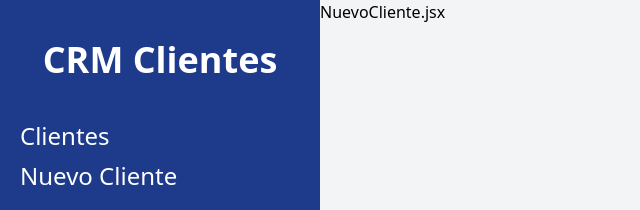
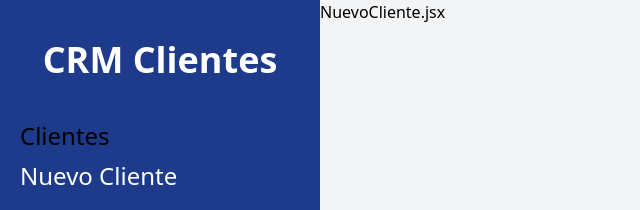
Before and after one commit to joelc24/crm-react, a React (Vite) app: page /clientes/nuevo in a window 1280 px wide. Shown: the top 210 px of the page, without its empty margins (0-640 px from the left). Built offline with nearby package versions, Linux system fonts and the light colour scheme.

Commit message:
el hook use location

```diff
--- a/src/layout/Layout.jsx
+++ b/src/layout/Layout.jsx
@@ -1,5 +1,7 @@
-import { Outlet, Link } from 'react-router-dom'
+import { Outlet, Link, useLocation } from 'react-router-dom'
 const Layout = () => {
+    const location = useLocation()
+    const urlActual = location.pathname
     return (
         <div className='md:flex md:min-h-screen'>
             <div className='md:w-1/4 bg-blue-900 px-5 py-10'>
@@ -7,11 +9,11 @@
                 <nav className='mt-10'>
                     <Link
                         to="/clientes"
-                        className='text-white text-2xl block mt-2 hover:text-blue-300'
+                        className={` ${urlActual === '/clientes' ? 'text-blue-300' : ''} 9text-white text-2xl block mt-2 hover:text-blue-300`}
                     >Clientes</Link>
                     <Link
                         to="/clientes/nuevo"
-                        className='text-white text-2xl block mt-2 hover:text-blue-300'
+                        className={`${urlActual === '/clientes/nuevo' ? 'text-blue-300': ''} text-white text-2xl block mt-2 hover:text-blue-300`}
                     >Nuevo Cliente</Link>
 
                 </nav>
```
